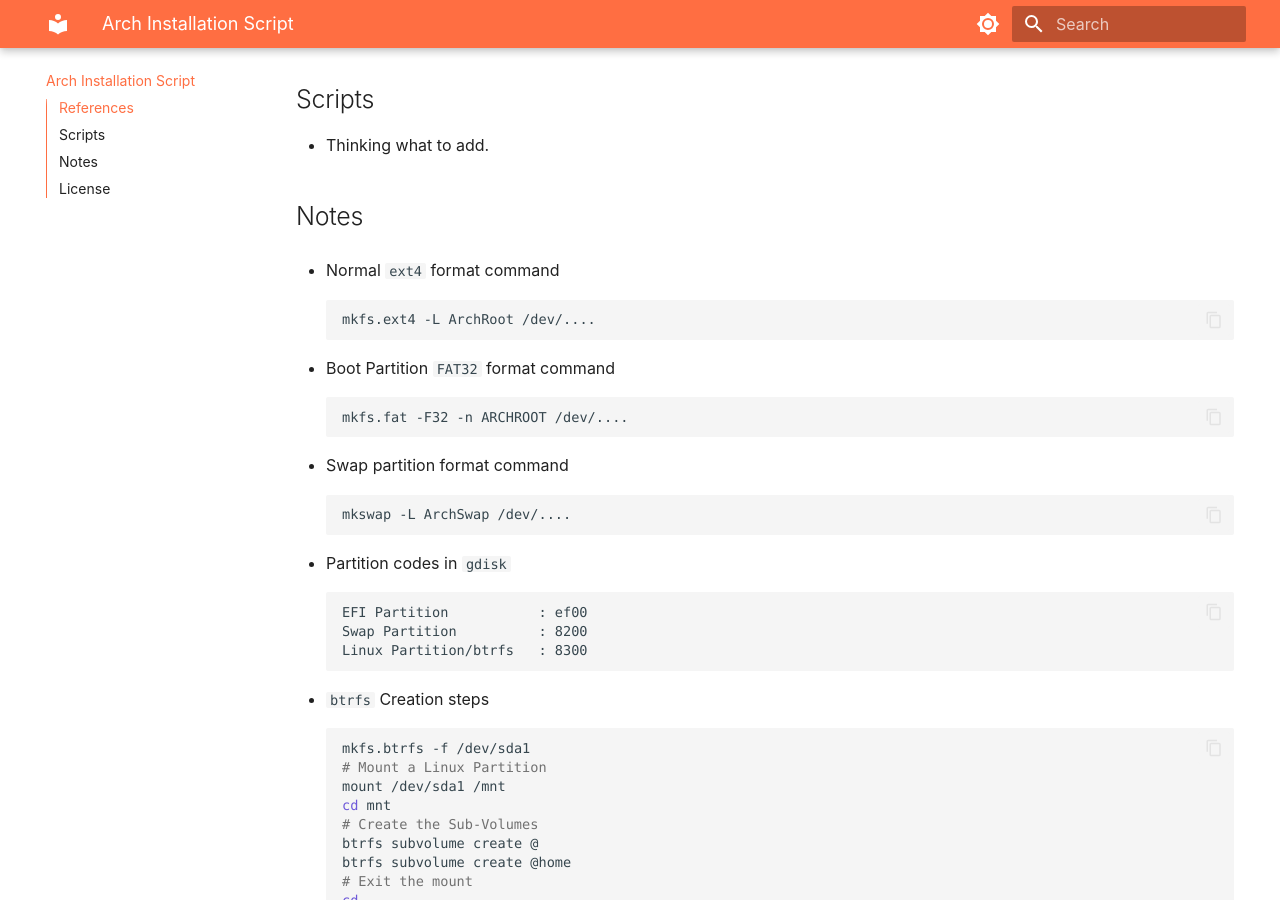
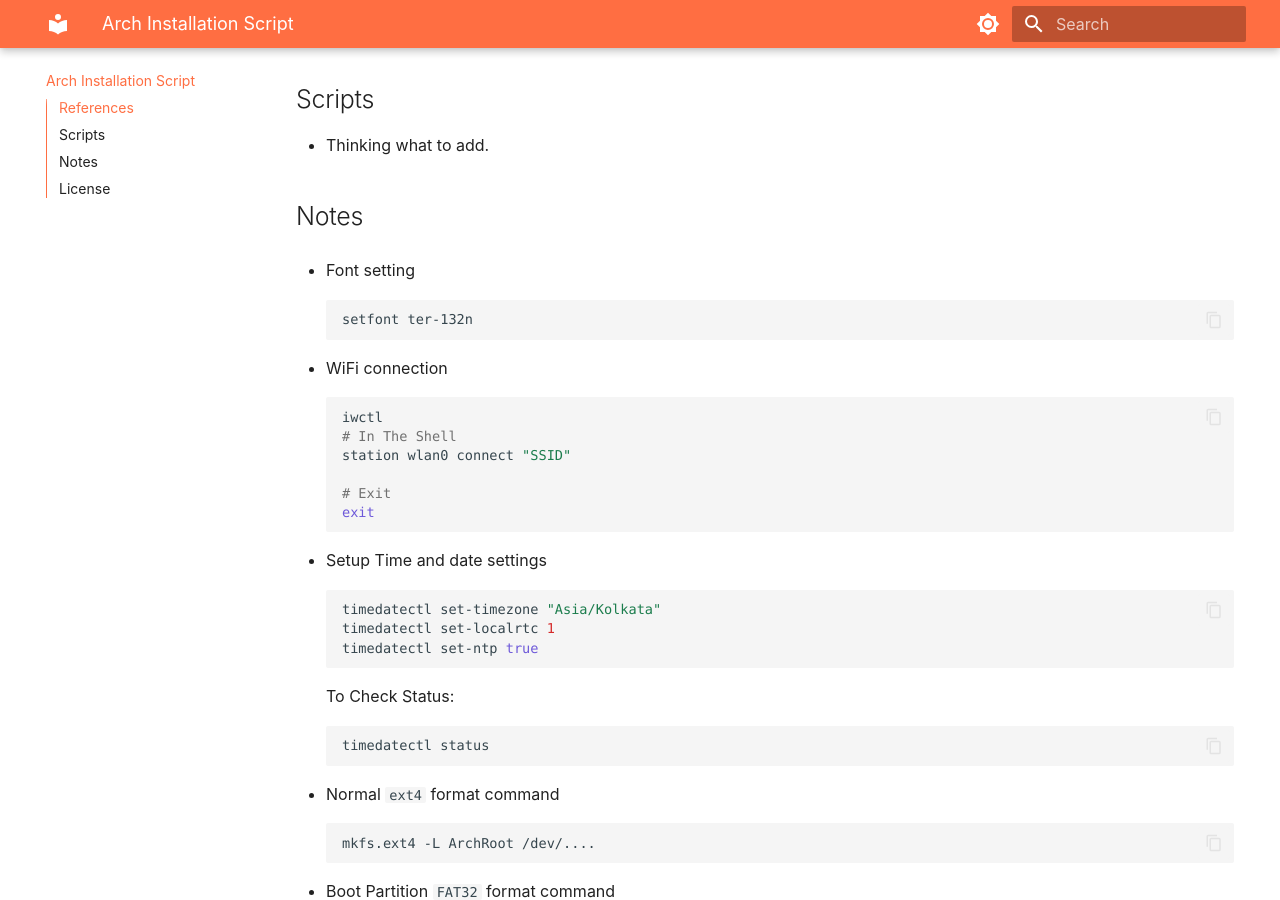
Before and after one commit to 0x3508A/arch-base, an MkDocs documentation site: the page built from docs/README.md, in a window 1280 px wide and 900 px high, scrolled down 561 px. Built offline with MkDocs 1.6.1 and Material for MkDocs 9.7.7, drawn with Linux system fonts in a browser that asks for light colours.

Commit message:
Adding base scripts

````diff
--- a/docs/README.md
+++ b/docs/README.md
@@ -26,6 +26,37 @@
 - Thinking what to add.
 
 ## Notes
+
+- Font setting
+
+	```sh
+	setfont ter-132n
+	```
+
+- WiFi connection
+
+	```sh
+	iwctl
+	# In The Shell
+	station wlan0 connect "SSID"
+
+	# Exit
+	exit
+	```
+
+- Setup Time and date settings
+
+	```sh
+	timedatectl set-timezone "Asia/Kolkata"
+	timedatectl set-localrtc 1
+	timedatectl set-ntp true
+	```
+
+	To Check Status:
+
+	```sh
+	timedatectl status
+	```
 
 - Normal `ext4` format command
 
````
Also changed, not shown: 3 other files.
